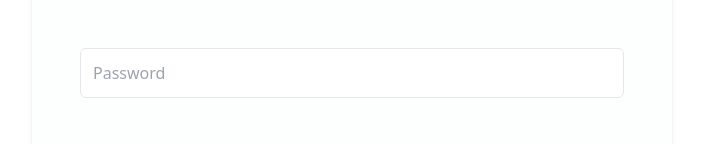
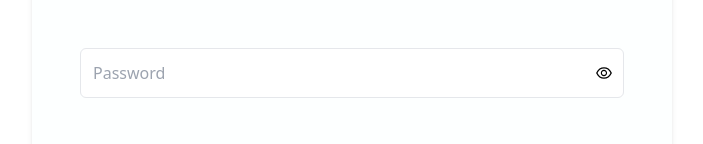
Before and after one commit to vantan-project/suntory-front, a Next.js app: page /login in a window 1280 px wide. Shown: the part 420-564 px from the top of the page, without its empty margins (288-991 px from the left). Built offline with nearby package versions, Linux system fonts and the light colour scheme.

Commit message:
Add show password

```diff
--- a/package.json
+++ b/package.json
@@ -9,6 +9,7 @@
     "lint": "next lint"
   },
   "dependencies": {
+    "@ant-design/icons": "^5.6.0",
     "axios": "^1.7.9",
     "js-cookie": "^3.0.5",
     "next": "15.1.6",
--- a/src/app/login/page.tsx
+++ b/src/app/login/page.tsx
@@ -3,9 +3,12 @@ import { AuthLogin } from "@/api/AuthLogin";
 import Cookies from "js-cookie";
 import Image from "next/image";
 import { useRouter } from "next/navigation";
+import { EyeInvisibleOutlined, EyeOutlined } from "@ant-design/icons";
+import { useState } from "react";
 
 export default function Login() {
   const router = useRouter();
+  const [showPassword, setShowPassword] = useState(false);
   async function handleSubmit(event: React.FormEvent<HTMLFormElement>) {
     event.preventDefault();
     const formData = new FormData(event.currentTarget);
@@ -40,13 +43,21 @@ export default function Login() {
             placeholder="Email"
             className="w-full p-3 border rounded-md focus:outline-none focus:ring-2 focus:ring-accentBaseColor"
           />
-          <input
-            type="password"
-            id="password"
-            name="password"
-            placeholder="Password"
-            className="w-full p-3 border rounded-md focus:outline-none focus:ring-2 focus:ring-accentBaseColor"
-          />
+          <div className="relative">
+            <input
+              type={showPassword ? "text" : "password"}
+              id="password"
+              name="password"
+              placeholder="Password"
+              className="w-full p-3 border rounded-md focus:outline-none focus:ring-2 focus:ring-accentBaseColor pr-10"
+            />
+            <div
+              className="absolute right-3 inset-y-0 flex items-center justify-center cursor-pointer"
+              onClick={() => setShowPassword(!showPassword)}
+            >
+              {showPassword ? <EyeInvisibleOutlined /> : <EyeOutlined />}
+            </div>
+          </div>
 
           <button
             type="submit"
```
Also changed, not shown: 1 other file (tests, documents, lock files or other folders).
